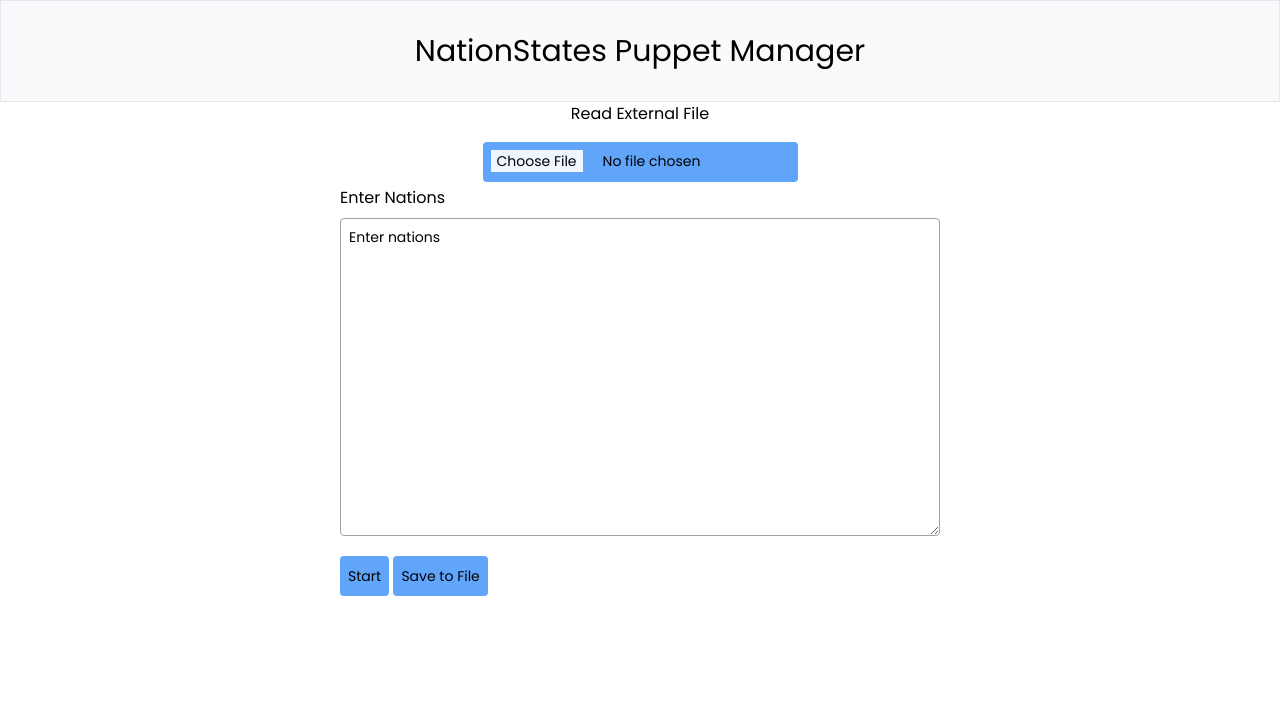
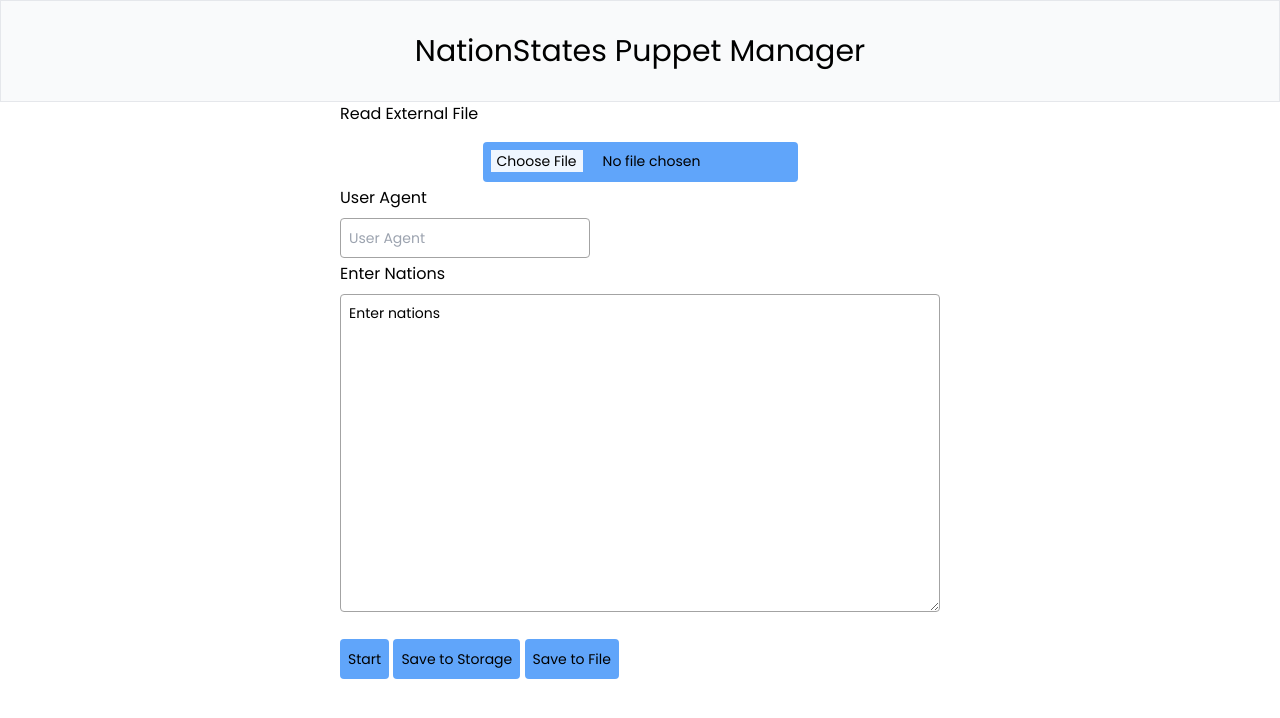
Before and after one commit to wesngu28/ns-puppeteer, a SvelteKit app: page / in a window 1280 px wide. Shown: the top 718 px of the page. Built offline with nearby package versions, Linux system fonts and the light colour scheme.

Commit message:
feat: run through the added nations to log/restore

```diff
--- a/package.json
+++ b/package.json
@@ -32,6 +32,7 @@
 	},
 	"type": "module",
 	"dependencies": {
-		"@fontsource/poppins": "^5.0.1"
+		"@fontsource/poppins": "^5.0.1",
+		"fast-xml-parser": "^4.2.2"
 	}
 }
--- /dev/null
+++ b/src/lib/helpers/checkForExistence.ts
@@ -0,0 +1,21 @@
+import type { XMLParser } from "fast-xml-parser";
+
+export async function checkForExistence(userAgent: string, parser: XMLParser, username: string, password: string) {
+    const res = await fetch(`https://www.nationstates.net/cgi-bin/api.cgi?nation=${username}`)
+    const existence = res.status
+    if (existence === 200) {
+        const rawxml = await res.text()
+        let xml = parser.parse(rawxml);
+        const response = await fetch(`https://www.nationstates.net/cgi-bin/api.cgi?nation=${username}&q=ping`, {
+            headers: {
+                'X-Password': password,
+                'User-Agent': userAgent
+            }
+            });
+        if (response.status === 200) {
+            return `Successfully logged into ${xml.NATION.FULLNAME}`
+        }
+        return "Not found"
+    }
+    return "Not found"
+}
--- /dev/null
+++ b/src/lib/helpers/sleep.ts
@@ -0,0 +1,7 @@
+export async function sleep(ms: number): Promise<void> {
+    await new Promise<void>((resolve) => {
+        setTimeout(() => {
+            resolve();
+        }, ms);
+    });
+}
--- a/src/routes/+page.svelte
+++ b/src/routes/+page.svelte
@@ -1,7 +1,16 @@
 <script lang="ts">
+    import { XMLParser } from 'fast-xml-parser';
     let files: FileList;
+    let startButtonText = "Start"
+    let running = false
+    let message = ""
+    let userAgent = ""
+    let currentStatus = 0
 
     import { onMount } from 'svelte'
+	import { sleep } from '../lib/helpers/sleep';
+    import { checkForExistence } from '../lib/helpers/checkForExistence';
+	import { restoreRequest } from '../lib/helpers/restoreRequest';
     let nationList = "Enter nations"
     onMount(() => {
         const store = localStorage.getItem("list");
@@ -18,20 +27,55 @@
             reader.readAsText(files[0])
         }
     }
+
 </script>
 
 <header class="bg-gray-50 w-full text-center border-gray-200 border">
     <h1 class="text-3xl my-8">NationStates Puppet Manager</h1>
 </header>
 
+<div class="flex flex-col">
     <p>Read External File</p>
     <input bind:files class="file:border-0 file:text-sm file:bg-blue-50 file:mr-5 hover:file:cursor-pointer mx-auto mt-4 h-10 mb-1 text-sm transition border-0 rounded appearance-none bg-blue-400 p-2 hover:bg-opacity-50" type="file" id="file-input" accept=".txt">
-
-<div class="flex flex-col">
+    <form on:submit={async(e) => {
+        e.preventDefault()
+        const parser = new XMLParser()
+        let nations = nationList.split('\n')
+        message = "Starting login process..."
+        await sleep(2500)
+        for (let i = 0; i < nations.length; i++) {
+            let [ username, password ] = nations[i].split(',')
+            if (!username || !password) continue
+            const existence = await checkForExistence(userAgent, parser, username, password)
+            if (existence !== "Not found") {
+                 message = existence
+            } else {
+                startButtonText = "Restore?"
+                message = `${username} needs to be restored.`
+                await restoreRequest(userAgent, username, password)
+                const existence = await checkForExistence(userAgent, parser, username, password)
+                if (existence !== "Not found") {
+                    message = existence
+                } else {
+                    message = `Are you sure ${username} is a nation or you provided the right credentials? Skipping...`
+                }
+            }
+            currentStatus++;
+            await sleep(2500)
+        }
+        message = "Process successfully finished."
+        await sleep(2500)
+        currentStatus = 0
+    }}>
+        <div class="mb-2">
+            <label for="userAgent" class="mb-2">User Agent</label>
+        </div>
+        <input required name="userAgent" bind:value={userAgent} class='max-w-[250px] h-10 px-2 mb-1 text-sm bg-transparent border rounded appearance-none border-neutral-400 disabled:bg-neutral-100' type='text' placeholder='User Agent' />
         <p class="mb-2">Enter Nations</p>
-    <textarea on:input={() => localStorage.setItem("list", nationList)} bind:value={nationList} class='w-[600px] p-2 mb-1 text-sm bg-transparent border rounded appearance-none border-neutral-400 disabled:bg-neutral-100' rows=15/>
+        <textarea required on:change={() => localStorage.setItem("list", nationList)} bind:value={nationList} class='w-[600px] p-2 mb-1 text-sm bg-transparent border rounded appearance-none border-neutral-400 disabled:bg-neutral-100' rows=15/>
         <div>
-        <button class="mx-auto mt-4 h-10 mb-1 text-sm transition border-0 rounded appearance-none bg-blue-400 p-2 hover:bg-opacity-50">Start</button>
+            <button disabled={running} class="disabled:opacity-50 mx-auto mt-4 h-10 mb-1 text-sm transition border-0 rounded appearance-none bg-blue-400 p-2 hover:bg-opacity-50" type="submit">Start</button>
+            <button on:click={() => localStorage.setItem("list", nationList)} class="mx-auto mt-4 h-10 mb-1 text-sm transition border-0 rounded appearance-none bg-blue-400 p-2 hover:bg-opacity-50">Save to Storage</button>
             <button on:click={() => {
                 const blob = new Blob([nationList], { type: 'text/plain' });
 
@@ -45,4 +89,7 @@
                 URL.revokeObjectURL(url);
             }} class="mx-auto mt-4 h-10 mb-1 text-sm transition border-0 rounded appearance-none bg-blue-400 p-2 hover:bg-opacity-50">Save to File</button>
         </div>
+    </form>
 </div>
+
+<iframe id="iframe" style="position: absolute; left: -5000px;" src="/iframe.html" title="iFrame for logging/restoring nations" />
```
Also changed, not shown: 1 other file (tests, documents, lock files or other folders). Lines whose indentation alone changed are shown as unchanged.
